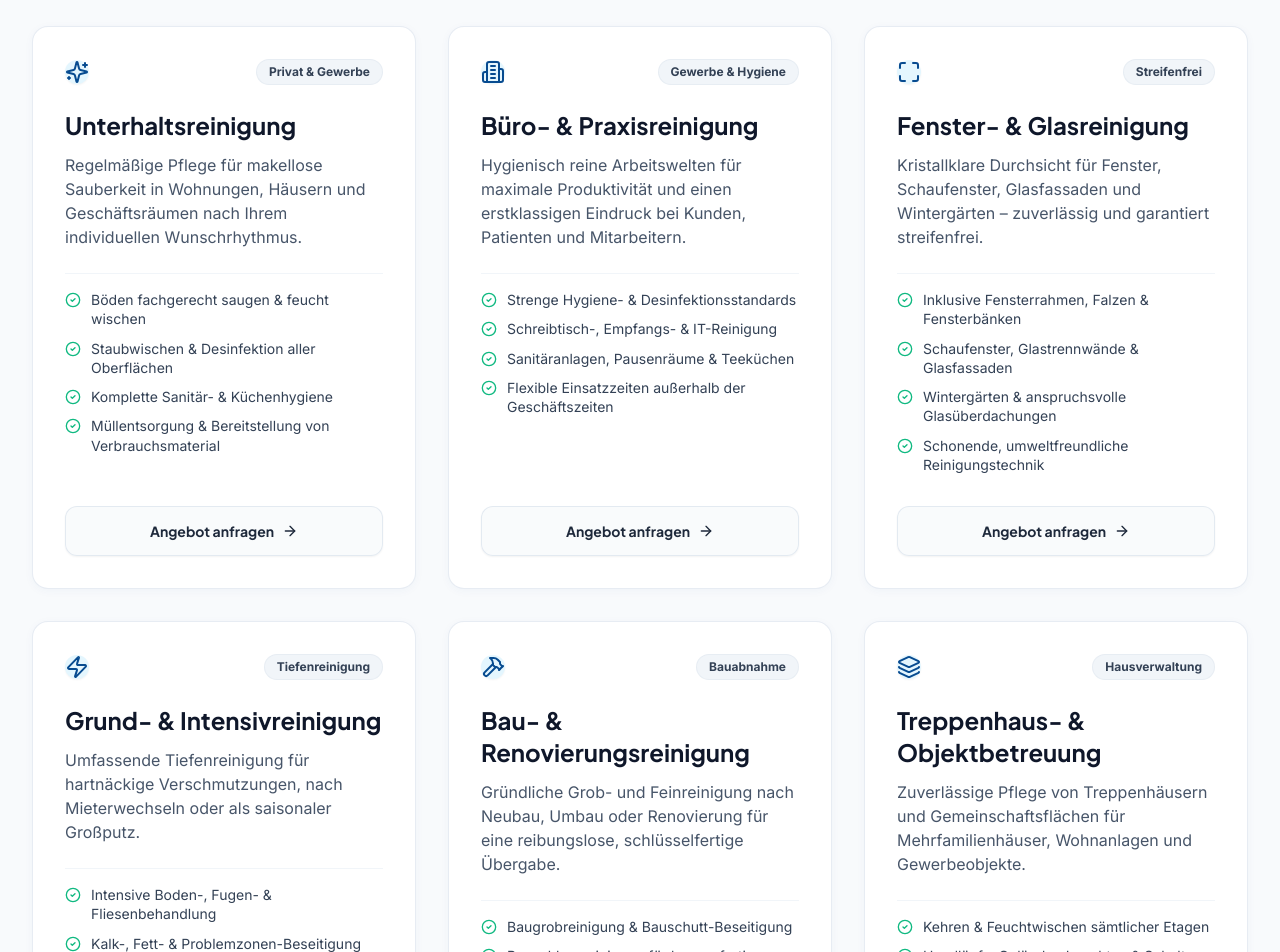
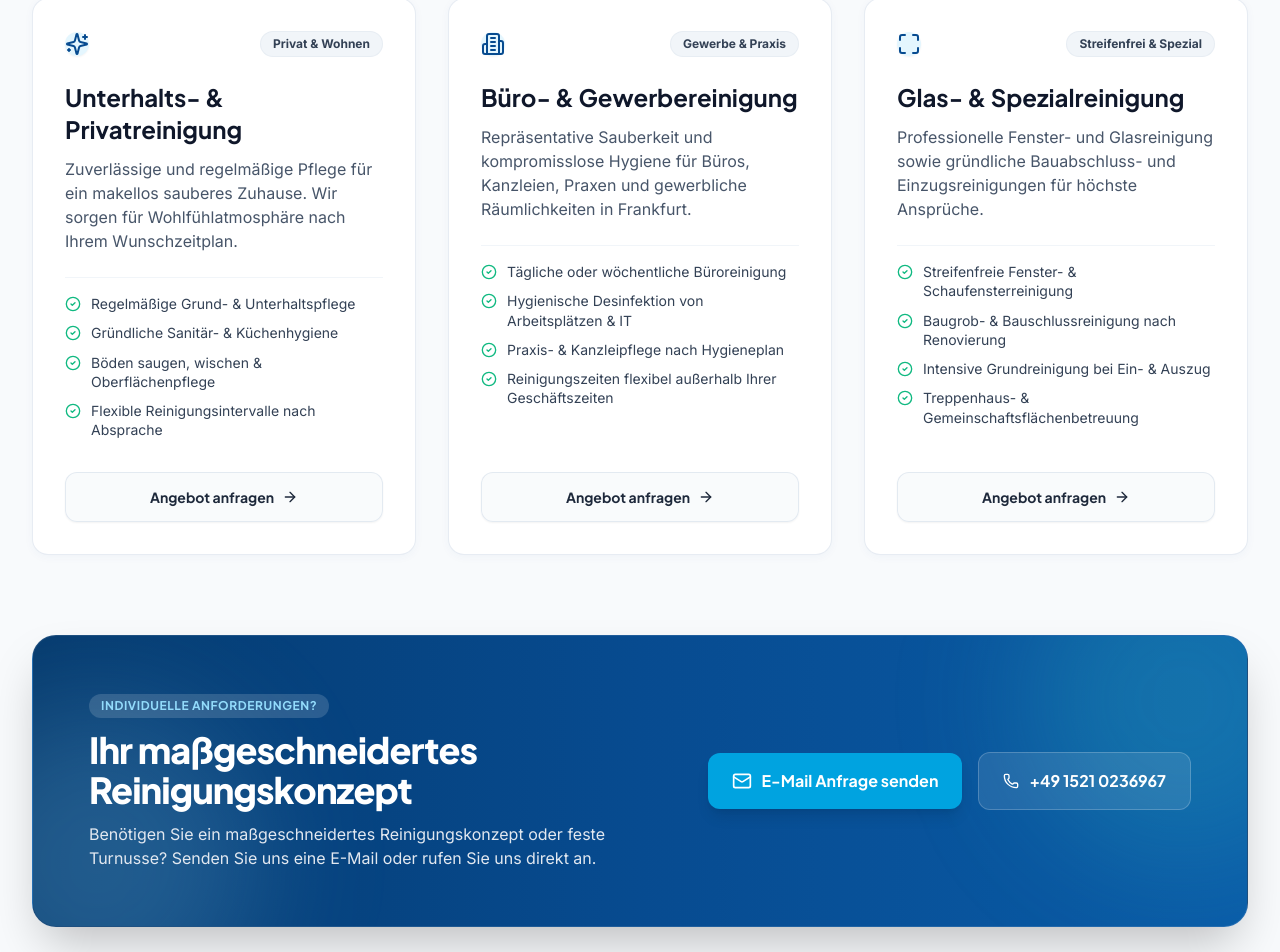
Before and after one commit to BlessedUzama/reinigung, a React (Vite) app: page / in a window 1280 px wide. Shown: the part 1197-2149 px from the top of the page. Built offline with nearby package versions, Linux system fonts and the light colour scheme; the HTML template or start-up script is replaced by a standard one.

Commit message:
refactor(services): consolidate to 3 core service cards and switch CTAs to email

```diff
--- a/src/components/Services.tsx
+++ b/src/components/Services.tsx
@@ -3,12 +3,9 @@ import {
   Sparkles,
   Building2,
   Maximize,
-  Zap,
-  Hammer,
-  Layers,
   CheckCircle2,
   ArrowRight,
-  MessageCircle,
+  Mail,
   Phone,
   ShieldCheck
 } from 'lucide-react';
@@ -24,81 +21,42 @@ interface ServiceItem {
 
 const servicesData: ServiceItem[] = [
   {
-    id: 'unterhalt',
-    title: 'Unterhaltsreinigung',
-    badge: 'Privat & Gewerbe',
+    id: 'unterhalt-privat',
+    title: 'Unterhalts- & Privatreinigung',
+    badge: 'Privat & Wohnen',
     icon: Sparkles,
-    description: 'Regelmäßige Pflege für makellose Sauberkeit in Wohnungen, Häusern und Geschäftsräumen nach Ihrem individuellen Wunschrhythmus.',
+    description: 'Zuverlässige und regelmäßige Pflege für ein makellos sauberes Zuhause. Wir sorgen für Wohlfühlatmosphäre nach Ihrem Wunschzeitplan.',
     features: [
-      'Böden fachgerecht saugen & feucht wischen',
-      'Staubwischen & Desinfektion aller Oberflächen',
-      'Komplette Sanitär- & Küchenhygiene',
-      'Müllentsorgung & Bereitstellung von Verbrauchsmaterial'
+      'Regelmäßige Grund- & Unterhaltspflege',
+      'Gründliche Sanitär- & Küchenhygiene',
+      'Böden saugen, wischen & Oberflächenpflege',
+      'Flexible Reinigungsintervalle nach Absprache'
     ]
   },
   {
-    id: 'buero-praxis',
-    title: 'Büro- & Praxisreinigung',
-    badge: 'Gewerbe & Hygiene',
+    id: 'buero-gewerbe',
+    title: 'Büro- & Gewerbereinigung',
+    badge: 'Gewerbe & Praxis',
     icon: Building2,
-    description: 'Hygienisch reine Arbeitswelten für maximale Produktivität und einen erstklassigen Eindruck bei Kunden, Patienten und Mitarbeitern.',
+    description: 'Repräsentative Sauberkeit und kompromisslose Hygiene für Büros, Kanzleien, Praxen und gewerbliche Räumlichkeiten in Frankfurt.',
     features: [
-      'Strenge Hygiene- & Desinfektionsstandards',
-      'Schreibtisch-, Empfangs- & IT-Reinigung',
-      'Sanitäranlagen, Pausenräume & Teeküchen',
-      'Flexible Einsatzzeiten außerhalb der Geschäftszeiten'
+      'Tägliche oder wöchentliche Büroreinigung',
+      'Hygienische Desinfektion von Arbeitsplätzen & IT',
+      'Praxis- & Kanzleipflege nach Hygieneplan',
+      'Reinigungszeiten flexibel außerhalb Ihrer Geschäftszeiten'
     ]
   },
   {
-    id: 'glas-fenster',
-    title: 'Fenster- & Glasreinigung',
-    badge: 'Streifenfrei',
+    id: 'glas-spezial',
+    title: 'Glas- & Spezialreinigung',
+    badge: 'Streifenfrei & Spezial',
     icon: Maximize,
-    description: 'Kristallklare Durchsicht für Fenster, Schaufenster, Glasfassaden und Wintergärten – zuverlässig und garantiert streifenfrei.',
+    description: 'Professionelle Fenster- und Glasreinigung sowie gründliche Bauabschluss- und Einzugsreinigungen für höchste Ansprüche.',
     features: [
-      'Inklusive Fensterrahmen, Falzen & Fensterbänken',
-      'Schaufenster, Glastrennwände & Glasfassaden',
-      'Wintergärten & anspruchsvolle Glasüberdachungen',
-      'Schonende, umweltfreundliche Reinigungstechnik'
-    ]
-  },
-  {
-    id: 'grundreinigung',
-    title: 'Grund- & Intensivreinigung',
-    badge: 'Tiefenreinigung',
-    icon: Zap,
-    description: 'Umfassende Tiefenreinigung für hartnäckige Verschmutzungen, nach Mieterwechseln oder als saisonaler Großputz.',
-    features: [
-      'Intensive Boden-, Fugen- & Fliesenbehandlung',
-      'Kalk-, Fett- & Problemzonen-Beseitigung',
-      'Türen, Zargen, Fußleisten & Heizkörper',
-      'Geruchsneutralisation & Frischeversiegelung'
-    ]
-  },
-  {
-    id: 'baureinigung',
-    title: 'Bau- & Renovierungsreinigung',
-    badge: 'Bauabnahme',
-    icon: Hammer,
-    description: 'Gründliche Grob- und Feinreinigung nach Neubau, Umbau oder Renovierung für eine reibungslose, schlüsselfertige Übergabe.',
-    features: [
-      'Baugrobreinigung & Bauschutt-Beseitigung',
-      'Bauschlussreinigung für bezugsfertige Übergabe',
-      'Entfernung von Farb-, Mörtel-, Kleber- & Silikonresten',
-      'Feinstaubabsaugung aller Flächen und Nischen'
-    ]
-  },
-  {
-    id: 'treppenhaus',
-    title: 'Treppenhaus- & Objektbetreuung',
-    badge: 'Hausverwaltung',
-    icon: Layers,
-    description: 'Zuverlässige Pflege von Treppenhäusern und Gemeinschaftsflächen für Mehrfamilienhäuser, Wohnanlagen und Gewerbeobjekte.',
-    features: [
-      'Kehren & Feuchtwischen sämtlicher Etagen',
-      'Handläufe, Geländer, Leuchten & Schalter',
-      'Eingangsbereiche, Briefkasten- & Klingelanlagen',
-      'Regelmäßige Qualitäts- & Sichtkontrollen'
+      'Streifenfreie Fenster- & Schaufensterreinigung',
+      'Baugrob- & Bauschlussreinigung nach Renovierung',
+      'Intensive Grundreinigung bei Ein- & Auszug',
+      'Treppenhaus- & Gemeinschaftsflächenbetreuung'
     ]
   }
 ];
@@ -115,6 +73,10 @@ export const Services: React.FC<ServicesProps> = ({ onSelectService }) => {
       const target = document.getElementById('booking') || document.getElementById('contact');
       if (target) {
         target.scrollIntoView({ behavior: 'smooth' });
+      } else {
+        window.location.href = `mailto:info@obazee-clement-reinigung.de?subject=${encodeURIComponent(
+          `Reinigungsanfrage - ${serviceTitle}`
+        )}`;
       }
     }
   };
@@ -129,9 +91,9 @@ export const Services: React.FC<ServicesProps> = ({ onSelectService }) => {
 
         {/* Section Header */}
         <div className="text-center max-w-3xl mx-auto mb-16 sm:mb-20">
-          <div className="inline-flex items-center gap-2 px-3.5 py-1.5 rounded-full bg-primary/5 border border-primary/15 text-primary text-xs font-bold uppercase tracking-wider mb-4">
+          <div className="inline-flex items-center gap-2 px-3.5 py-1.5 rounded-full bg-primary/5 border border-primary/15 text-primary text-xs font-bold uppercase tracking-wider mb-4 font-heading">
             <ShieldCheck className="w-4 h-4 text-primary flex-shrink-0" />
-            <span>Erstklassige Reinigungsdienste</span>
+            <span>Unsere Kernleistungen</span>
           </div>
 
           <h2 className="font-heading font-extrabold text-3xl sm:text-4xl lg:text-5xl text-slate-900 tracking-tight leading-[1.15]">
@@ -140,12 +102,12 @@ export const Services: React.FC<ServicesProps> = ({ onSelectService }) => {
           </h2>
 
           <p className="font-sans text-base sm:text-lg text-slate-600 leading-relaxed mt-5">
-            Entdecken Sie unser breites Spektrum an maßgeschneiderten Reinigungslösungen. Ob privater Haushalt oder Gewerbeobjekt – wir garantieren höchste Gründlichkeit und Zuverlässigkeit.
+            Entdecken Sie unsere drei maßgeschneiderten Hauptbereiche. Ob privater Haushalt oder Gewerbeobjekt – wir garantieren höchste Gründlichkeit, Pünktlichkeit und faire Festpreise.
           </p>
         </div>
 
-        {/* 6-Card Responsive Grid */}
-        <div className="grid grid-cols-1 md:grid-cols-2 lg:grid-cols-3 gap-6 lg:gap-8">
+        {/* 3-Card Flagship Grid (Clean Single-Row on Desktop) */}
+        <div className="grid grid-cols-1 md:grid-cols-3 gap-6 lg:gap-8">
           {servicesData.map((service) => {
             const Icon = service.icon;
             return (
@@ -199,7 +161,7 @@ export const Services: React.FC<ServicesProps> = ({ onSelectService }) => {
           })}
         </div>
 
-        {/* Bottom Callout Banner: Tailored Concept & WhatsApp */}
+        {/* Bottom Callout Banner: Tailored Concept & Email Contact */}
         <div className="mt-16 sm:mt-20 rounded-3xl bg-gradient-to-r from-[#053a6e] via-[#074b90] to-[#0a5ca8] p-8 sm:p-12 lg:p-14 text-white shadow-2xl relative overflow-hidden border border-white/10">
           {/* Subtle background glow circle */}
           <div className="absolute -top-24 -right-24 w-80 h-80 bg-accent/20 rounded-full blur-3xl pointer-events-none" />
@@ -214,19 +176,17 @@ export const Services: React.FC<ServicesProps> = ({ onSelectService }) => {
                 Ihr maßgeschneidertes Reinigungskonzept
               </h3>
               <p className="font-sans text-sm sm:text-base text-slate-200 leading-relaxed mt-3">
-                Benötigen Sie ein spezielles Leistungspaket, feste Turnusse oder einen Wochenend-Service? Schreiben Sie uns direkt auf WhatsApp oder fordern Sie Ihr persönliches Festpreisangebot an.
+                Benötigen Sie ein maßgeschneidertes Reinigungskonzept oder feste Turnusse? Senden Sie uns eine E-Mail oder rufen Sie uns direkt an.
               </p>
             </div>
 
             <div className="flex flex-col sm:flex-row items-center gap-3.5 sm:gap-4 w-full lg:w-auto flex-shrink-0">
               <a
-                href="https://wa.me/4915210236967"
-                target="_blank"
-                rel="noopener noreferrer"
-                className="w-full sm:w-auto flex items-center justify-center gap-2.5 px-6 py-4 rounded-xl bg-[#25D366] hover:bg-[#20ba5a] text-slate-950 font-heading font-bold text-sm sm:text-base shadow-lg hover:shadow-xl transition-all duration-200 active:scale-[0.98] cursor-pointer whitespace-nowrap"
+                href="mailto:info@obazee-clement-reinigung.de?subject=Individuelle%20Reinigungsanfrage"
+                className="w-full sm:w-auto flex items-center justify-center gap-2.5 px-6 py-4 rounded-xl bg-[#00a3e0] hover:bg-[#0284c7] text-white font-heading font-bold text-sm sm:text-base shadow-lg hover:shadow-xl transition-all duration-200 active:scale-[0.98] cursor-pointer whitespace-nowrap"
               >
-                <MessageCircle className="w-5 h-5 text-slate-950 flex-shrink-0" />
-                <span>WhatsApp Direktkontakt</span>
+                <Mail className="w-5 h-5 text-white flex-shrink-0" />
+                <span>E-Mail Anfrage senden</span>
               </a>
 
               <a
```
